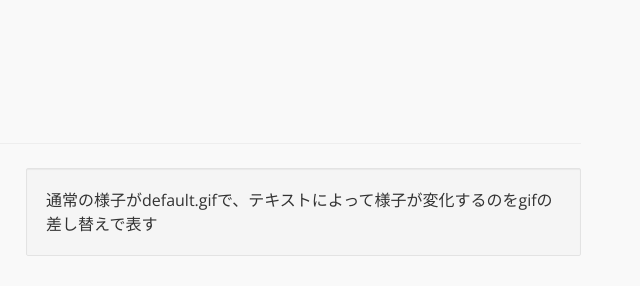
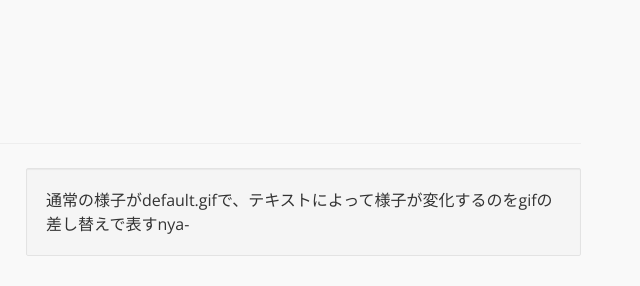
Before and after one commit to GirlsHackU/kyun, a plain HTML site: page index.html in a window 1280 px wide. Shown: the top 286 px of the page, 629-1269 px from the left. Drawn offline with nearby package versions, Linux system fonts and the light colour scheme.

Commit message:
fixed on kyon branch

```diff
--- a/index.html
+++ b/index.html
@@ -81,7 +81,7 @@
 
 				<div id="app">
 					<!-- 画像を非同期で読み込ませる必要あり -->
-					<div>通常の様子がdefault.gifで、テキストによって様子が変化するのをgifの差し替えで表す</div>
+					<div>通常の様子がdefault.gifで、テキストによって様子が変化するのをgifの差し替えで表すnya-</div>
 				</div>
 
 			</div>
```
